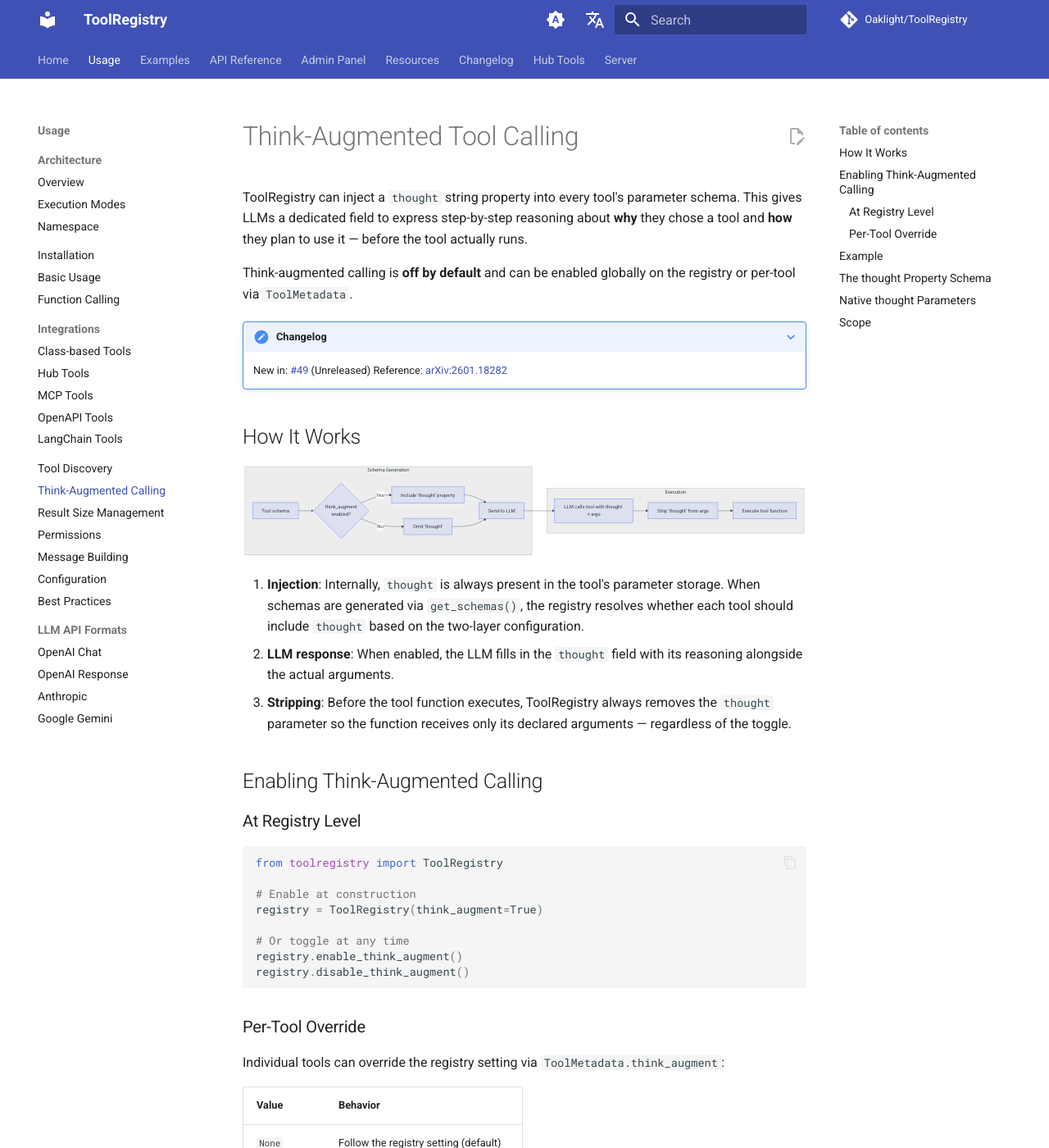
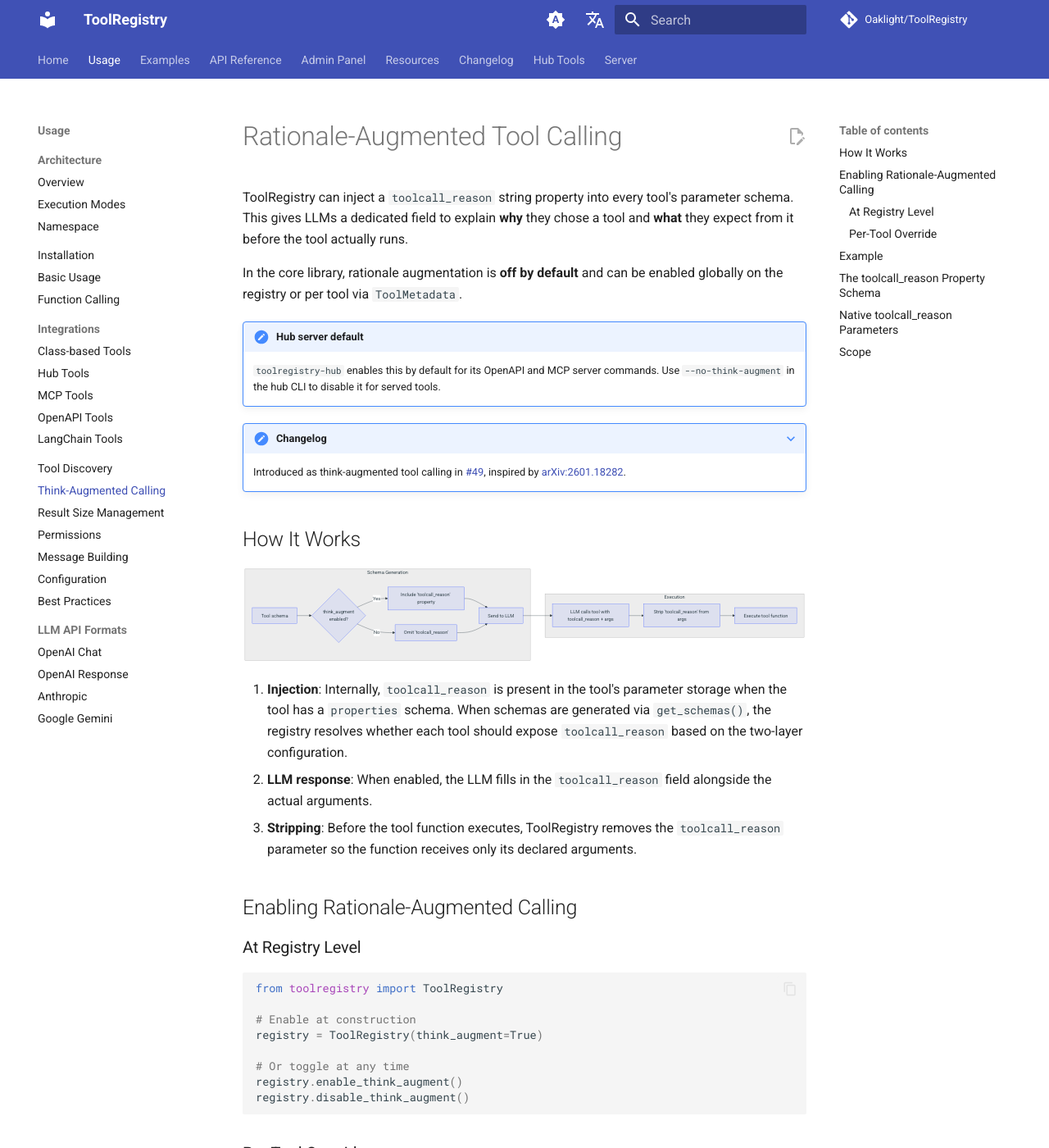
Before and after one commit to Oaklight/ToolRegistry, an MkDocs documentation site: the page built from docs/usage/think_augmented.md, in a window 1280 px wide and 1400 px high. Shown: the whole window at 82% size. Built offline with MkDocs 1.6.1 and Material for MkDocs 9.7.7, drawn with Linux system fonts in a browser that asks for light colours; comment, search, counter and statistics services are not loaded; some of the changed text lies outside the part shown.

Commit message:
docs: update toolcall reason augmentation docs

````diff
--- a/docs/usage/think_augmented.md
+++ b/docs/usage/think_augmented.md
@@ -1,20 +1,22 @@
 ---
-title: Think-Augmented Tool Calling
-summary: Chain-of-thought reasoning injected into tool call schemas
-description: How ToolRegistry injects a thought property into tool schemas so LLMs can reason before acting, and how to configure it at the registry and per-tool level
-keywords: think, thought, chain-of-thought, reasoning, tool calling, THINK_PROPERTY, think_augment
+title: Rationale-Augmented Tool Calling
+summary: toolcall_reason rationale fields injected into tool call schemas
+description: How ToolRegistry injects a toolcall_reason property into tool schemas so LLMs can explain tool choice, and how to configure it at the registry and per-tool level
+keywords: think, toolcall_reason, rationale, reasoning, tool calling, think_augment
 author: Oaklight
 ---
 
-# Think-Augmented Tool Calling
+# Rationale-Augmented Tool Calling
 
-ToolRegistry can inject a `thought` string property into every tool's parameter schema. This gives LLMs a dedicated field to express step-by-step reasoning about **why** they chose a tool and **how** they plan to use it — before the tool actually runs.
+ToolRegistry can inject a `toolcall_reason` string property into every tool's parameter schema. This gives LLMs a dedicated field to explain **why** they chose a tool and **what** they expect from it before the tool actually runs.
 
-Think-augmented calling is **off by default** and can be enabled globally on the registry or per-tool via `ToolMetadata`.
+In the core library, rationale augmentation is **off by default** and can be enabled globally on the registry or per tool via `ToolMetadata`.
+
+!!! note "Hub server default"
+    `toolregistry-hub` enables this by default for its OpenAPI and MCP server commands. Use `--no-think-augment` in the hub CLI to disable it for served tools.
 
 ???+ note "Changelog"
-    New in: [#49](../../pull/49) (Unreleased)
-    Reference: [arXiv:2601.18282](https://arxiv.org/abs/2601.18282)
+    Introduced as think-augmented tool calling in [#49](../../pull/49), inspired by [arXiv:2601.18282](https://arxiv.org/abs/2601.18282).
 
 ## How It Works
 
@@ -22,23 +24,23 @@
 flowchart LR
     subgraph Schema Generation
         Tool["Tool schema"] --> Check{"think_augment\nenabled?"}
-        Check -->|Yes| Inject["Include 'thought' property"]
-        Check -->|No| Skip["Omit 'thought'"]
+        Check -->|Yes| Inject["Include 'toolcall_reason' property"]
+        Check -->|No| Skip["Omit 'toolcall_reason'"]
         Inject --> LLM["Send to LLM"]
         Skip --> LLM
     end
     subgraph Execution
-        LLM --> Call["LLM calls tool with thought + args"]
-        Call --> Strip["Strip 'thought' from args"]
+        LLM --> Call["LLM calls tool with toolcall_reason + args"]
+        Call --> Strip["Strip 'toolcall_reason' from args"]
         Strip --> Run["Execute tool function"]
     end
 ```
 
-1. **Injection**: Internally, `thought` is always present in the tool's parameter storage. When schemas are generated via `get_schemas()`, the registry resolves whether each tool should include `thought` based on the two-layer configuration.
-2. **LLM response**: When enabled, the LLM fills in the `thought` field with its reasoning alongside the actual arguments.
-3. **Stripping**: Before the tool function executes, ToolRegistry always removes the `thought` parameter so the function receives only its declared arguments — regardless of the toggle.
+1. **Injection**: Internally, `toolcall_reason` is present in the tool's parameter storage when the tool has a `properties` schema. When schemas are generated via `get_schemas()`, the registry resolves whether each tool should expose `toolcall_reason` based on the two-layer configuration.
+2. **LLM response**: When enabled, the LLM fills in the `toolcall_reason` field alongside the actual arguments.
+3. **Stripping**: Before the tool function executes, ToolRegistry removes the `toolcall_reason` parameter so the function receives only its declared arguments.
 
-## Enabling Think-Augmented Calling
+## Enabling Rationale-Augmented Calling
 
 ### At Registry Level
 
@@ -57,26 +59,26 @@
 
 Individual tools can override the registry setting via `ToolMetadata.think_augment`:
 
-| Value   | Behavior                              |
-|---------|---------------------------------------|
-| `None`  | Follow the registry setting (default) |
-| `True`  | Always include `thought` for this tool |
-| `False` | Never include `thought` for this tool |
+| Value   | Behavior                                               |
+|---------|--------------------------------------------------------|
+| `None`  | Follow the registry setting (default)                  |
+| `True`  | Always include `toolcall_reason` for this tool         |
+| `False` | Never include `toolcall_reason` for this tool          |
 
 ```python
 from toolregistry import ToolRegistry
 from toolregistry.tool import Tool, ToolMetadata
 
-registry = ToolRegistry()  # think_augment=False by default
+registry = ToolRegistry()  # think_augment=False by default in core
 
-# This tool always gets thought, even though the registry default is off
+# This tool always gets toolcall_reason, even though the registry default is off
 tool = Tool.from_function(
     my_complex_function,
     metadata=ToolMetadata(think_augment=True),
 )
 registry.register(tool)
 
-# This tool never gets thought, even if registry is enabled later
+# This tool never gets toolcall_reason, even if registry is enabled later
 tool2 = Tool.from_function(
     my_simple_function,
     metadata=ToolMetadata(think_augment=False),
@@ -96,10 +98,10 @@
     """Get the current weather for a city."""
     return f"Sunny in {city}"
 
-# The schema sent to the LLM includes "thought"
+# The schema sent to the LLM includes "toolcall_reason"
 schema = registry.get_schemas()
 print(schema[0]["function"]["parameters"]["properties"].keys())
-# dict_keys(['city', 'thought'])
+# dict_keys(['city', 'toolcall_reason'])
 ```
 
 When the LLM calls this tool, it might produce:
@@ -109,45 +111,37 @@
   "name": "get_weather",
   "arguments": {
     "city": "Tokyo",
-    "thought": "The user asked about weather in Tokyo, so I should call get_weather with city=Tokyo."
+    "toolcall_reason": "The user asked about weather in Tokyo, so I should call get_weather with city=Tokyo."
   }
 }
 ```
 
-ToolRegistry strips `thought` before execution — `get_weather` only receives `city="Tokyo"`.
+ToolRegistry strips `toolcall_reason` before execution — `get_weather` only receives `city="Tokyo"`.
 
-## The `thought` Property Schema
+## The `toolcall_reason` Property Schema
 
 The injected property looks like this in the JSON schema:
 
 ```json
 {
-  "thought": {
+  "toolcall_reason": {
     "type": "string",
-    "description": "Your step-by-step reasoning about why you chose this tool and how to use it."
+    "description": "Why you chose this tool and what you expect from it."
   }
 }
 ```
 
 It is **not** marked as `required`, so LLMs may omit it without causing errors.
 
-## Native `thought` Parameters
+## Native `toolcall_reason` Parameters
 
-If your function already has a parameter named `thought`, ToolRegistry preserves it and does **not** override it:
+Avoid declaring a real tool parameter named `toolcall_reason`. ToolRegistry reserves that name for rationale augmentation and strips it before execution.
 
-```python
-@registry.register
-def analyze(data: str, thought: str = "") -> str:
-    """Analyze data with optional reasoning."""
-    # 'thought' is a real parameter here — it will NOT be stripped
-    return f"Analysis of {data} with reasoning: {thought}"
-```
-
-ToolRegistry detects native `thought` parameters via introspection and skips both injection and stripping for that tool.
+If you need a user-facing rationale argument in your own function, use a different parameter name such as `reason`, `explanation`, or `comment`.
 
 ## Scope
 
-Think-augmented injection works across all integration paths:
+Rationale augmentation works across all integration paths:
 
 - Native Python functions (`@registry.register`)
 - MCP tools (`register_from_mcp`)
````
Also changed, not shown: docs/admin/web-ui.md (+1 -1 lines), docs/architecture/overview.md (+5 -5 lines).
